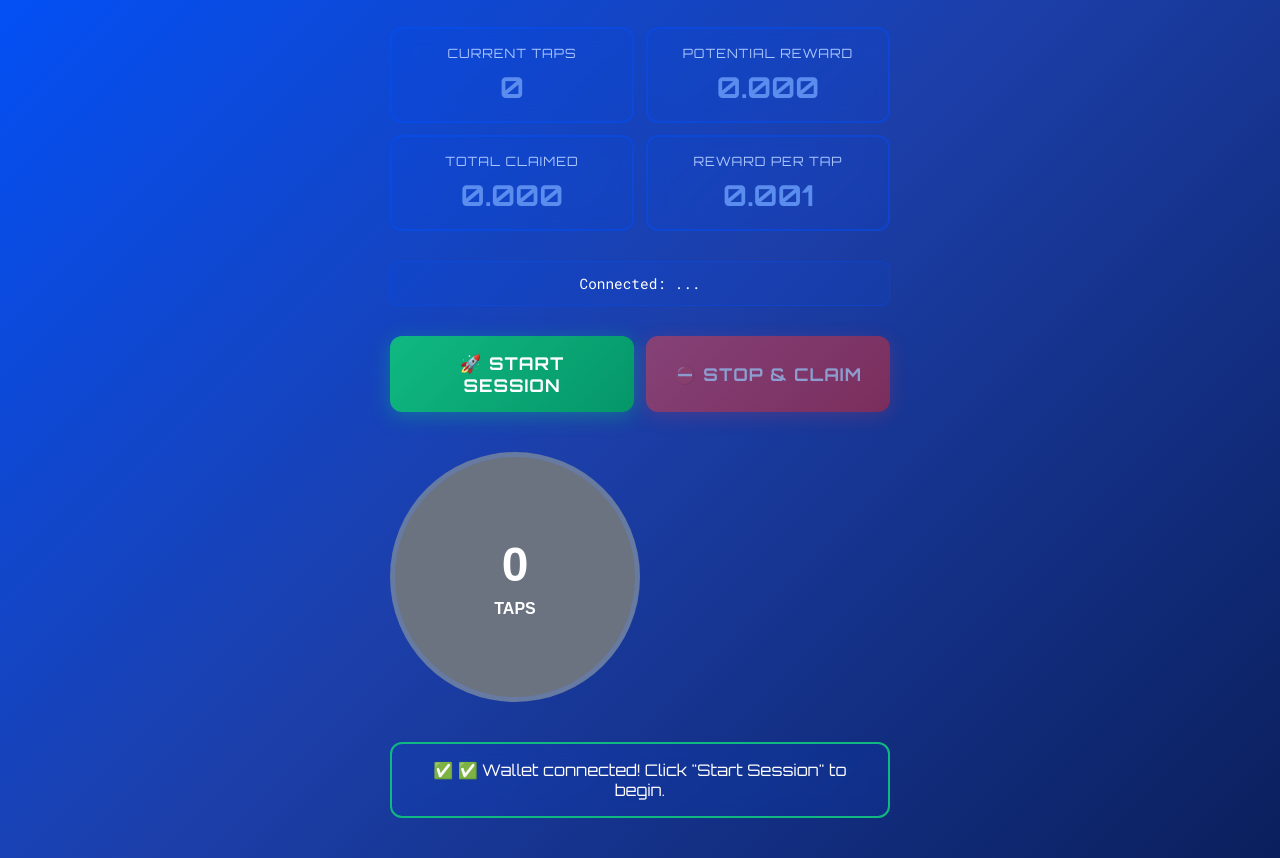
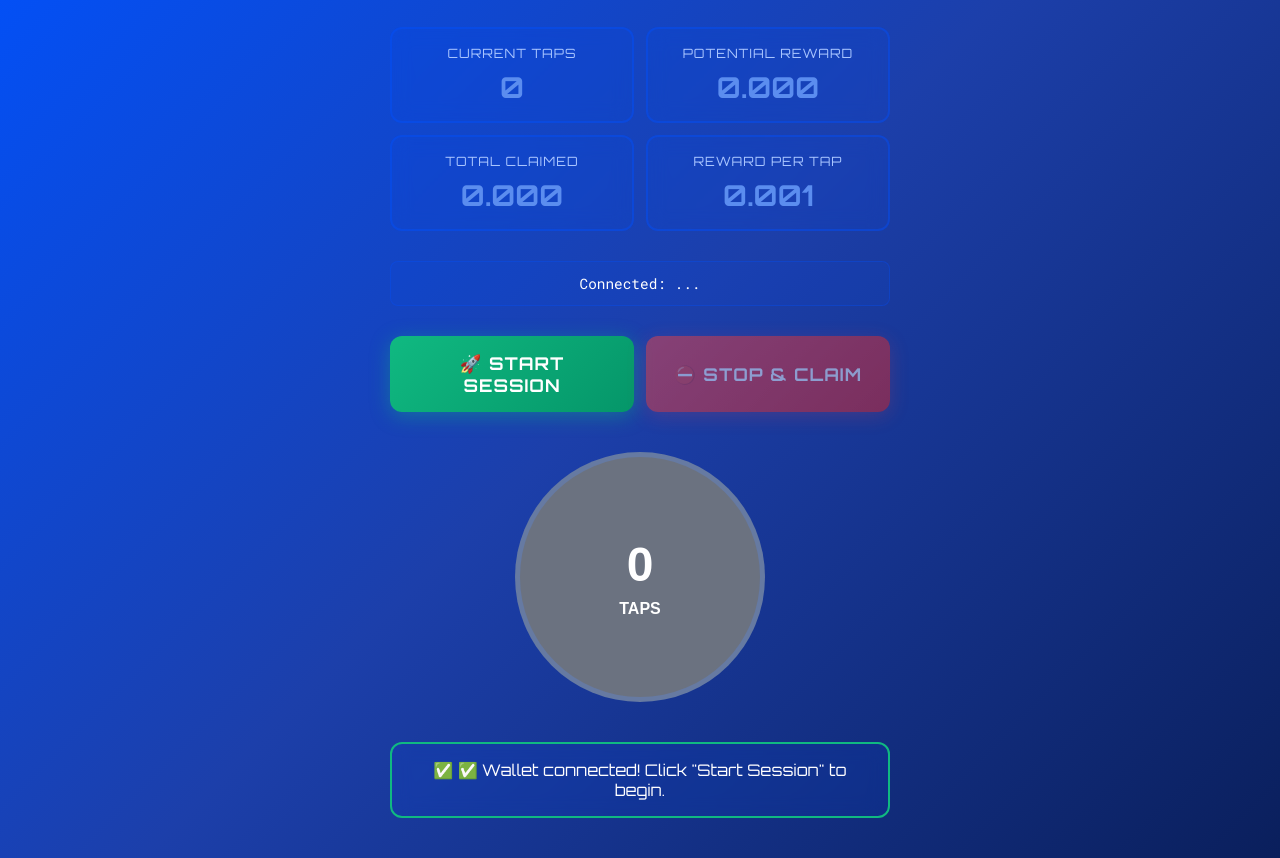
Before and after one commit to PavanKumarKR42/TapToEarn, a website built with Vite: page index.html in a window 1280 px wide. Shown: the part 133-991 px from the top of the page. Built offline with nearby package versions, Linux system fonts and the light colour scheme; what @reown/appkit, @reown/appkit-adapter-wagmi, @wagmi/core would draw is missing.

Commit message:
fixed styling of tap button

```diff
--- a/index.html
+++ b/index.html
@@ -105,6 +105,7 @@
     .tap-area {
       position: relative;
       margin: 40px 0;
+
     }
 
     .tap-button {
@@ -126,6 +127,7 @@
   user-select: none;
   position: relative;
   overflow: hidden;
+  margin: 0 auto; /* ← Add this line to center the button */
 }
 
     .tap-button:active {
```
Lines whose indentation alone changed are shown as unchanged.
